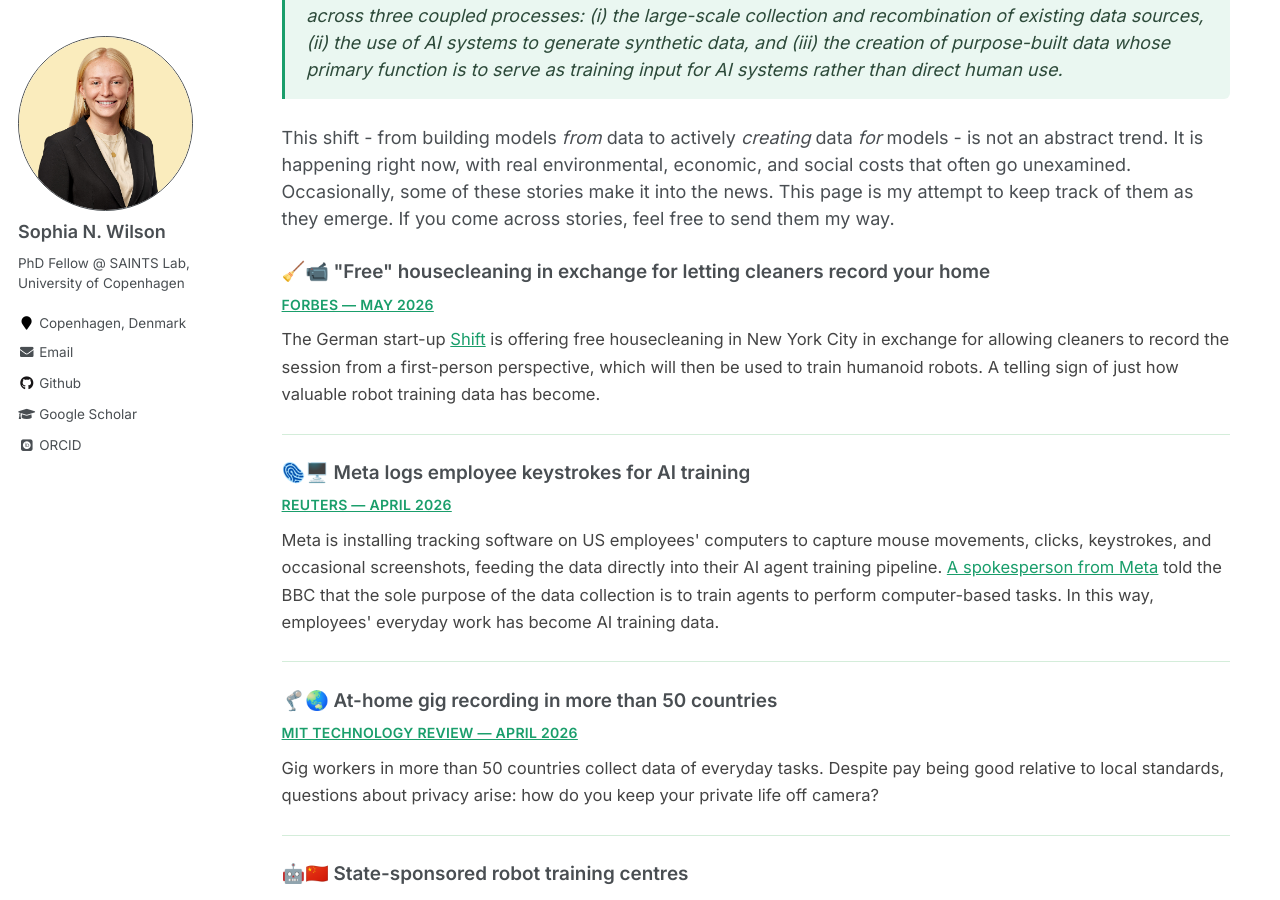
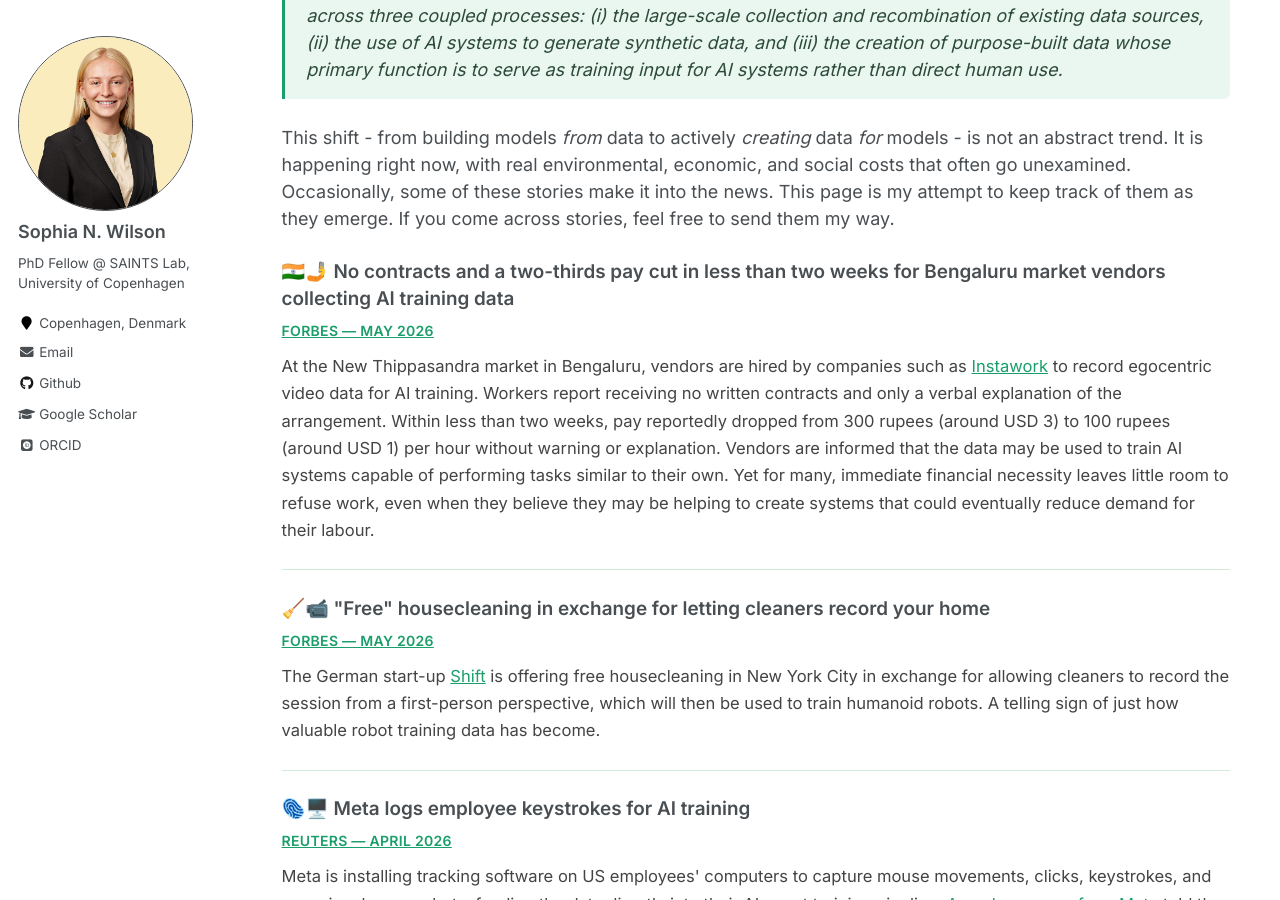
Before and after one commit to sophiawilson18/sophiawilson18.github.io, a Jekyll site: the page built from _projects/hyper-datafication.md, in a window 1280 px wide and 900 px high, scrolled down 336 px. Built offline with Jekyll 4.4.1, drawn with Linux system fonts in a browser that asks for light colours; some web fonts are replaced.

Commit message:
update with Bengaluru market

```diff
--- a/_projects/hyper-datafication.md
+++ b/_projects/hyper-datafication.md
@@ -12,6 +12,11 @@ In our paper [How Hyper-Datafication Impacts the Sustainability Costs in Frontie
 This shift - from building models *from* data to actively *creating* data *for* models - is not an abstract trend. It is happening right now, with real environmental, economic, and social costs that often go unexamined. Occasionally, some of these stories make it into the news. This page is my attempt to keep track of them as they emerge. If you come across stories, feel free to send them my way.
 
 <div class="news-tracker">
+
+<div class="news-item">
+<h3>🇮🇳🤳 No contracts and a two-thirds pay cut in less than two weeks for Bengaluru market vendors collecting AI training data</h3> <a class="news-source" href="https://www.youtube.com/watch?v=yT-iu1kovKg">Forbes — May 2026</a>
+<p>At the New Thippasandra market in Bengaluru, vendors are hired by companies such as <a href="https://www.instawork.com/">Instawork</a> to record egocentric video data for AI training. Workers report receiving no written contracts and only a verbal explanation of the arrangement. Within less than two weeks, pay reportedly dropped from 300 rupees (around USD 3) to 100 rupees (around USD 1) per hour without warning or explanation. Vendors are informed that the data may be used to train AI systems capable of performing tasks similar to their own. Yet for many, immediate financial necessity leaves little room to refuse work, even when they believe they may be helping to create systems that could eventually reduce demand for their labour.</p>
+</div>
 
 <div class="news-item">
 <h3>🧹📹 "Free" housecleaning in exchange for letting cleaners record your home</h3> <a class="news-source" href="https://www.forbes.com/sites/johnkoetsier/2026/05/29/you-can-get-your-home-cleaned-for-free-if-you-let-robots-watch/">Forbes — May 2026</a>
```
